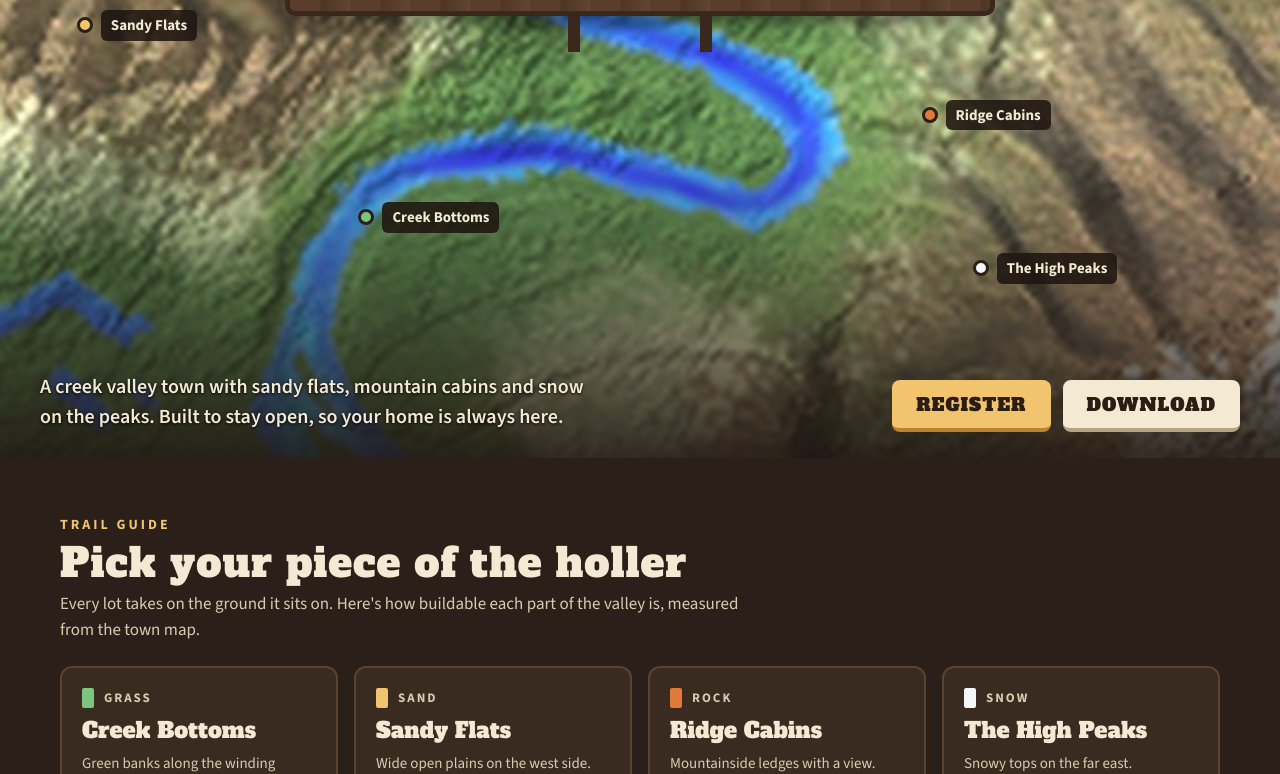
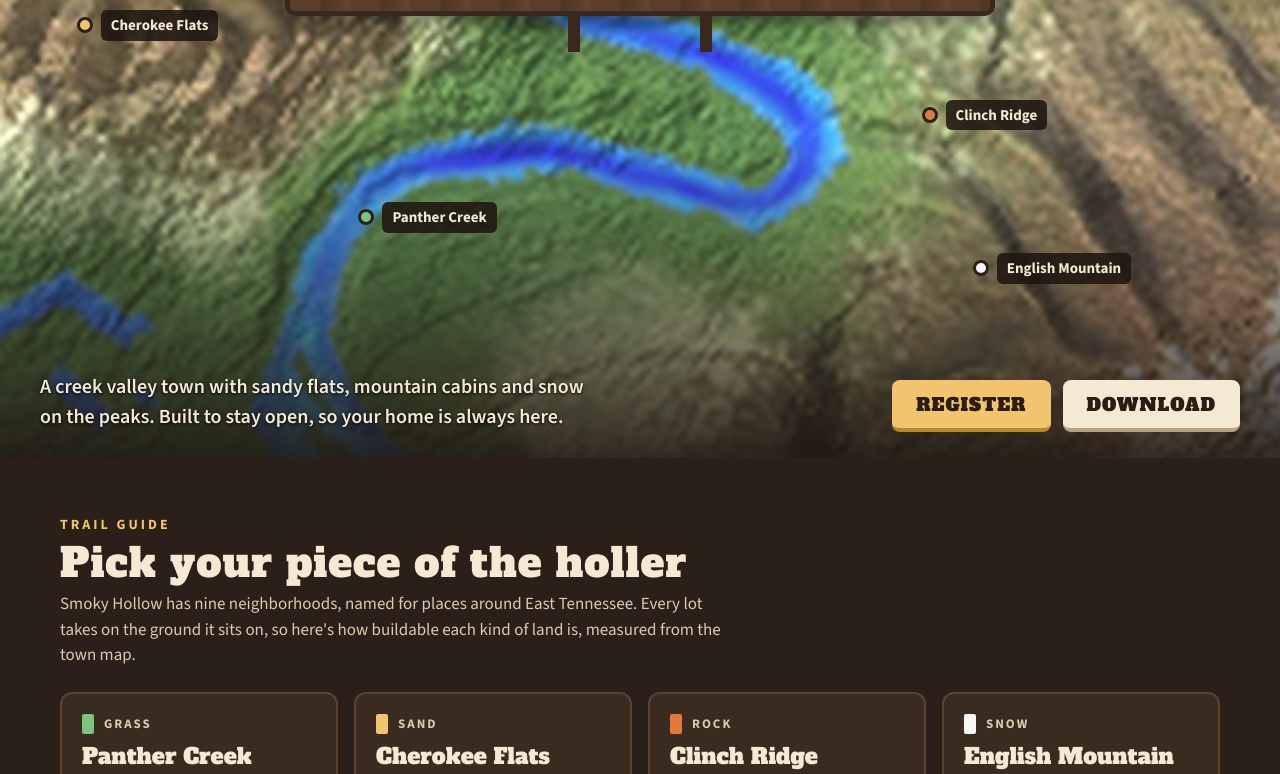
Before and after one commit to smokyhollowtso/smokyhollowtso.github.io, a plain HTML site: page index.html in a window 1280 px wide. Shown: the part 256-1030 px from the top of the page. Drawn offline with nearby package versions, Linux system fonts and the light colour scheme; no server answers.

Commit message:
Add files via upload

```diff
--- a/index.html
+++ b/index.html
@@ -157,10 +157,10 @@ footer{border-top:2px dashed var(--edge);padding:24px 20px 40px;font-size:14px;c
       </div>
       <div class="posts" aria-hidden="true"><span></span><span></span></div>
     </div>
-    <div class="pin" style="left:6%;top:30%"><i style="background:#F2C46D"></i><b>Sandy Flats</b></div>
-    <div class="pin" style="left:28%;top:60%"><i style="background:#7CC47F"></i><b>Creek Bottoms</b></div>
-    <div class="pin" style="left:72%;top:44%"><i style="background:#E07A3A"></i><b>Ridge Cabins</b></div>
-    <div class="pin" style="left:76%;top:68%"><i style="background:#F4F6F8"></i><b>The High Peaks</b></div>
+    <div class="pin" style="left:6%;top:30%"><i style="background:#F2C46D"></i><b>Cherokee Flats</b></div>
+    <div class="pin" style="left:28%;top:60%"><i style="background:#7CC47F"></i><b>Panther Creek</b></div>
+    <div class="pin" style="left:72%;top:44%"><i style="background:#E07A3A"></i><b>Clinch Ridge</b></div>
+    <div class="pin" style="left:76%;top:68%"><i style="background:#F4F6F8"></i><b>English Mountain</b></div>
     <div class="foot">
       <p>A creek valley town with sandy flats, mountain cabins and snow on the peaks. Built to stay open, so your home is always here.</p>
       <div class="btnrow"><a class="btn" href="#register">REGISTER</a><a class="btn light" href="#post">DOWNLOAD</a></div>
@@ -174,13 +174,13 @@ footer{border-top:2px dashed var(--edge);padding:24px 20px 40px;font-size:14px;c
     <div class="head">
       <span class="kicker">TRAIL GUIDE</span>
       <h2 id="land-h">Pick your piece of the holler</h2>
-      <p class="muted">Every lot takes on the ground it sits on. Here's how buildable each part of the valley is, measured from the town map.</p>
+      <p class="muted">Smoky Hollow has nine neighborhoods, named for places around East Tennessee. Every lot takes on the ground it sits on, so here's how buildable each kind of land is, measured from the town map.</p>
     </div>
     <div class="grid4">
-      <div class="trail"><div class="ground"><span class="blaze" style="width:12px;height:20px;background:#7CC47F" aria-hidden="true"></span>GRASS</div><h3>Creek Bottoms</h3><p>Green banks along the winding creek. The heart of town and the easiest place to build.</p><div class="stat"><span class="muted">Buildable</span><b>98% of spots</b></div></div>
-      <div class="trail"><div class="ground"><span class="blaze" style="width:12px;height:20px;background:#F2C46D" aria-hidden="true"></span>SAND</div><h3>Sandy Flats</h3><p>Wide open plains on the west side. Room to spread out.</p><div class="stat"><span class="muted">Buildable</span><b>98% of spots</b></div></div>
-      <div class="trail"><div class="ground"><span class="blaze" style="width:12px;height:20px;background:#E07A3A" aria-hidden="true"></span>ROCK</div><h3>Ridge Cabins</h3><p>Mountainside ledges with a view. Steeper, but about half make a fine cabin spot.</p><div class="stat"><span class="muted">Buildable</span><b>About half</b></div></div>
-      <div class="trail"><div class="ground"><span class="blaze" style="width:12px;height:20px;background:#F4F6F8" aria-hidden="true"></span>SNOW</div><h3>The High Peaks</h3><p>Snowy tops on the far east. Surprisingly flat up there.</p><div class="stat"><span class="muted">Buildable</span><b>87% of spots</b></div></div>
+      <div class="trail"><div class="ground"><span class="blaze" style="width:12px;height:20px;background:#7CC47F" aria-hidden="true"></span>GRASS</div><h3>Panther Creek</h3><p>Green banks along the winding creek. The heart of town and the easiest place to build.</p><div class="stat"><span class="muted">Buildable</span><b>98% of spots</b></div></div>
+      <div class="trail"><div class="ground"><span class="blaze" style="width:12px;height:20px;background:#F2C46D" aria-hidden="true"></span>SAND</div><h3>Cherokee Flats</h3><p>Wide open plains on the west side. Room to spread out.</p><div class="stat"><span class="muted">Buildable</span><b>98% of spots</b></div></div>
+      <div class="trail"><div class="ground"><span class="blaze" style="width:12px;height:20px;background:#E07A3A" aria-hidden="true"></span>ROCK</div><h3>Clinch Ridge</h3><p>Mountainside ledges with a view. Steeper, but about half make a fine cabin spot.</p><div class="stat"><span class="muted">Buildable</span><b>About half</b></div></div>
+      <div class="trail"><div class="ground"><span class="blaze" style="width:12px;height:20px;background:#F4F6F8" aria-hidden="true"></span>SNOW</div><h3>English Mountain</h3><p>Snowy tops on the far east. Surprisingly flat up there.</p><div class="stat"><span class="muted">Buildable</span><b>87% of spots</b></div></div>
     </div>
   </section>
 
```
